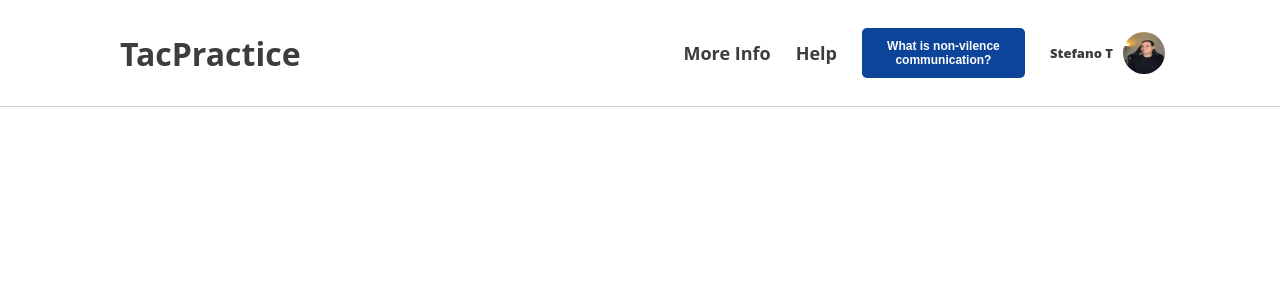
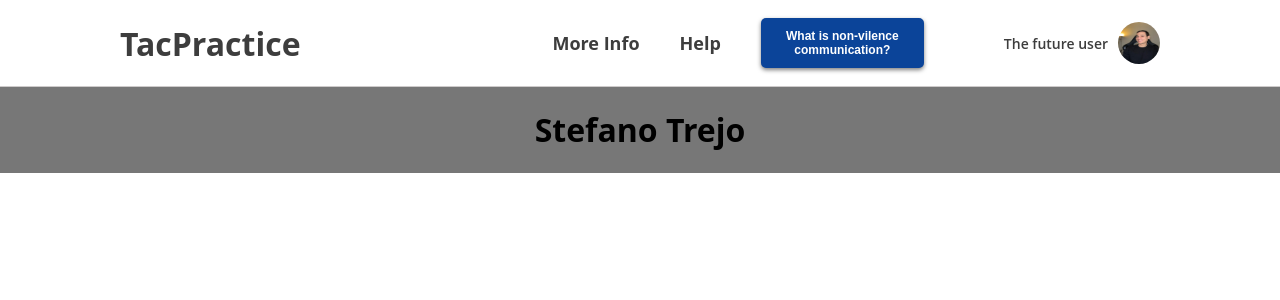
Before and after one commit to strejodv/Tacpractice, a React (Vite) app: page / in a window 1280 px wide. Shown: the top 300 px of the page. Built offline with nearby package versions, Linux system fonts and the light colour scheme.

Commit message:
chat page changes

```diff
--- a/src/App.jsx
+++ b/src/App.jsx
@@ -1,5 +1,5 @@
 import HeroSection from "./Hero.jsx"
-import ChatPage from "./Chat.jsx"
+import ChatNavigation from "./ChatNavigation.jsx"
 
 
 function App() {
@@ -7,7 +7,7 @@ function App() {
 
   return (
     <>
-    <ChatPage></ChatPage>
+    <ChatNavigation></ChatNavigation>
     </>
   )
 }
--- a/src/Chat.jsx
+++ b/src/ChatNavigation.jsx
@@ -2,26 +2,30 @@ import Profile from './assets/Profile.jpg'
 
 
 
-function ChatPage () {
+function ChatNavigation () {
 
 
     return (
     <>
     <div className="top-content">
         <h4>TacPractice</h4>
-        <nav>
+        <nav className="nav-whole">
             <ul className="nav-items">
                 <span>More Info</span>
                 Help
                 <button>What is non-vilence communication?</button>
-                <p className="profile-pic-name">Stefano T</p>
-                <img  className="profile-img" src={Profile}></img>
             </ul>
-
+            <p className="profile-pic-name">The future user</p>
+            <img  className="profile-img" src={Profile}></img>
         </nav>
+    </div>
+    <div className="chat-wrapper">
+        <div className="wrapper-content">
+            <h1>Stefano Trejo</h1>
+        </div>
     </div>
     </>
     )
   }
 
-  export default ChatPage
+  export default ChatNavigation
--- a/src/index.css
+++ b/src/index.css
@@ -151,24 +151,19 @@ html, body {
   align-items: center;
   color: #3D3D3D;
   border-bottom: 1px solid #cecbcb;
-  padding-top: 10px;
-  padding-bottom: 10px;
+  padding-top: px;
+  padding-bottom: px;
   flex-wrap: wrap;
 }
 
 .top-content h4 {
   font-size: 32px;
-  background-color: #ffffff;
+  font-weight: 700;
   padding: 0px;
   margin-top: 0px;
   margin-bottom: 0px;
   margin-left: 120px;
   margin-right: 0px;
-}
-
-.profile-pic-name {
-  font-size: 13px;
-  font-weight: 800;
 }
 
 .top-content button {
@@ -181,33 +176,68 @@ html, body {
   border: none;
   border-radius: 5px;
   cursor: pointer;
+  box-shadow: 0 2px 4px rgba(0, 0, 0, 0.5);
+  transition: transform 0.2s, box-shadow 0.2s;
+}
+
+.top-content button:hover {
+  transform: scale(1); /* Slightly scales the button */
+  box-shadow: 0 4px 8px rgba(0, 0, 0, 0.6); /* More pronounced drop shadow */
+}
+
+.nav-whole {
+  display: flex;
+  justify-content: space-between;
+  align-items: center;
+
 }
 
 .nav-items {
-  background-color: #ffffff;
   display: flex;
   flex-direction: row;
   justify-content: flex-end;
   align-items: center;
   font-size: 18px;
   font-weight: 700;
-  gap: 25px;
+  gap: 40px;
   padding-left: 0;
-  margin-right: 100px;
+
 }
 
 .top-content ul {
   display:flex;
   flex-direction:row;
   list-style-type: none;
+}
 
+.profile-pic-name {
+  margin-left: 80px;
+  margin-right: 10px;
+  font-size: 14px;
+  font-weight: 600;
 }
 
 .profile-img {
   width: 42px;
   height: 42px;
-  padding: 0px;
+  margin-right: 120px;
   border-radius: 50%;
-  translate: -15px;
   cursor: pointer;
 }
+
+.chat-wrapper {
+  background-color: #777777;
+  flex: 1;
+  display: flex;
+  flex-direction: column;
+  justify-content: center;
+  align-items: center;
+
+}
+
+.wrapper-content{
+  display:flex;
+  flex-direction: column;
+  justify-content: center;
+  align-items: center;
+}
```
